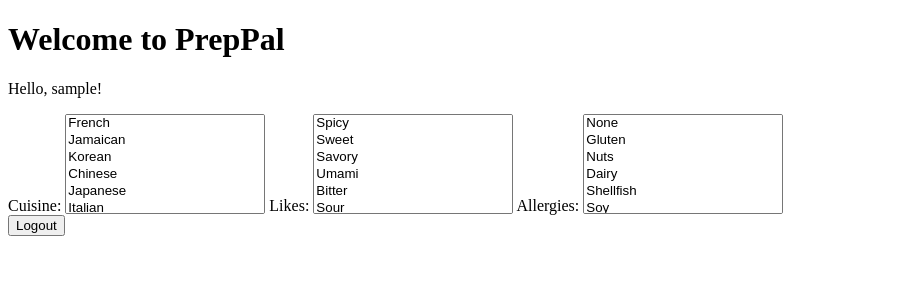
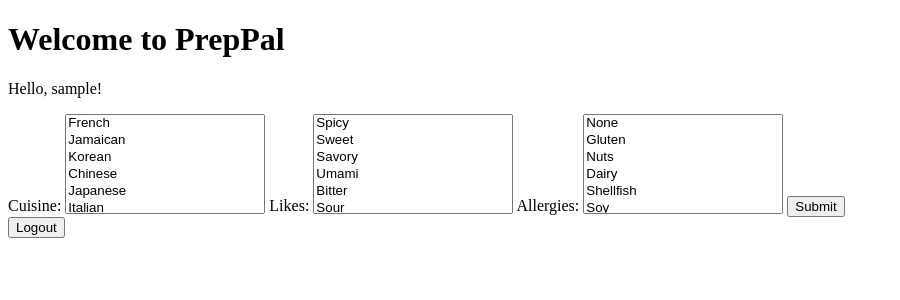
Before and after one commit to Shameer-R/PrepPal, a Flask app: page / in a window 1280 px wide. Shown: the top 300 px of the page, without its empty margins (0-900 px from the left). Run offline with Flask 3, Linux system fonts and the light colour scheme; the visitor is signed in with stand-in values (Sample User, id 1).

Commit message:
Add submit button to preferences form

```diff
--- a/backend/preppal-flask/templates/Home.html
+++ b/backend/preppal-flask/templates/Home.html
@@ -65,6 +65,8 @@
               <option value="sesame">Sesame</option>
             </select>
 
+         <button type="submit" name="preferences">Submit</button>
+
         </form>
 
         <form method="POST">
```
